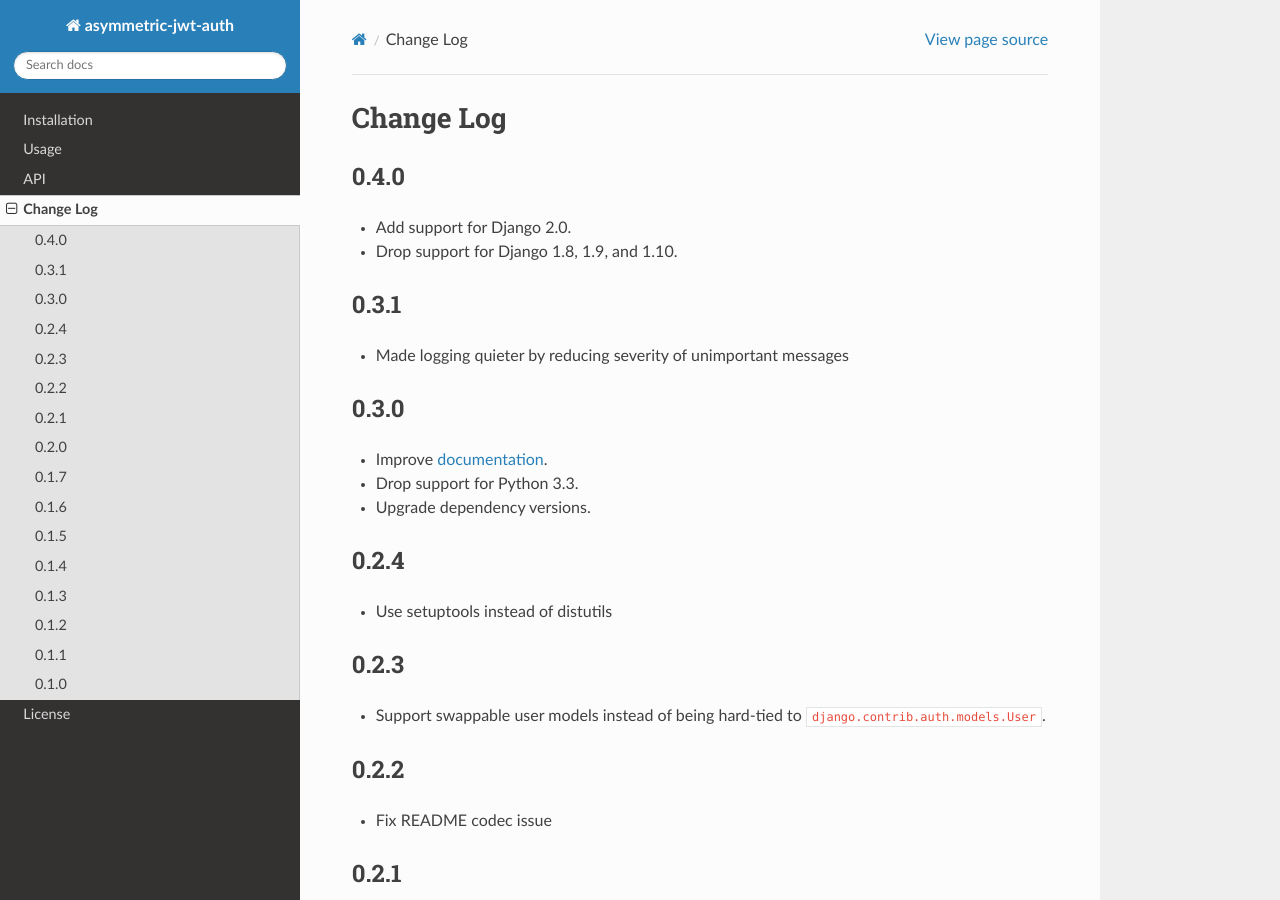
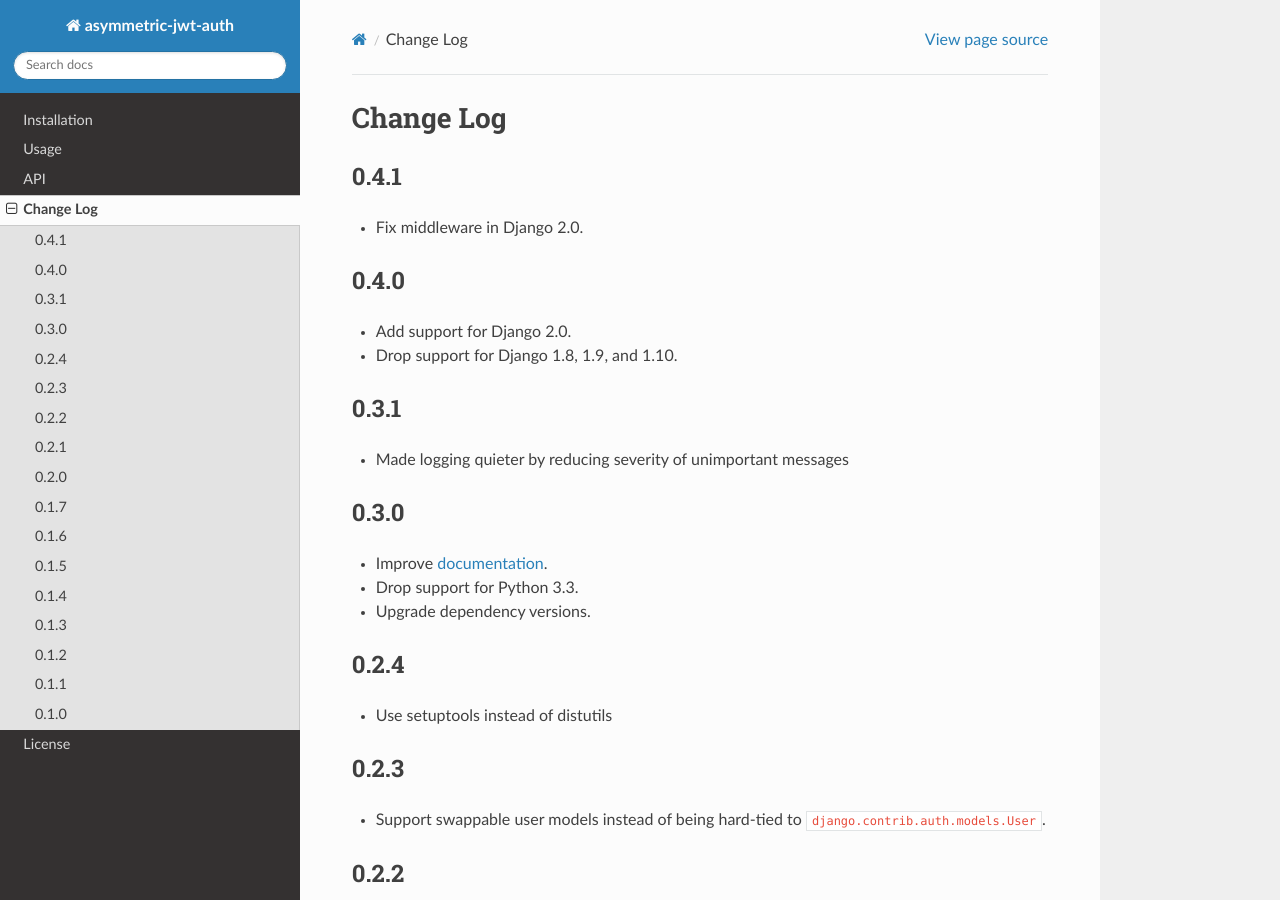
Before and after one commit to crgwbr/asymmetric-jwt-auth, a Sphinx documentation site: the page built from docs/changes.rst, in a window 1280 px wide and 900 px high. Built offline with Sphinx 7.4.7 and the Read the Docs theme 2.0.0, drawn with Linux system fonts in a browser that asks for light colours; the version number could not be read and is left out.

Commit message:
Update changelog

```diff
--- a/docs/changes.rst
+++ b/docs/changes.rst
@@ -1,5 +1,9 @@
 Change Log
 ==========
+
+0.4.1
+-----
+- Fix middleware in Django 2.0.
 
 0.4.0
 -----
```
